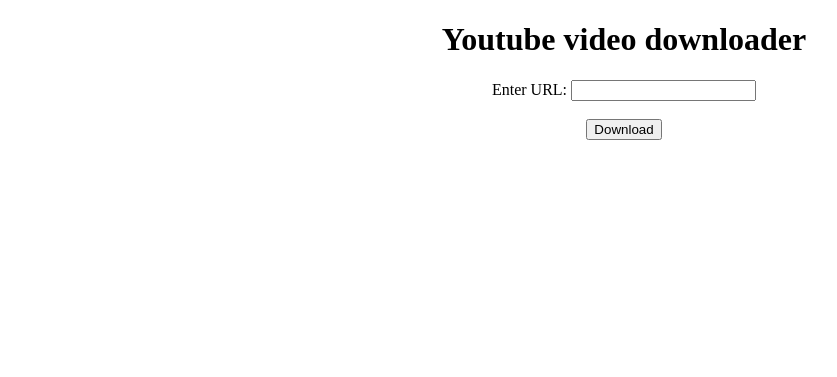
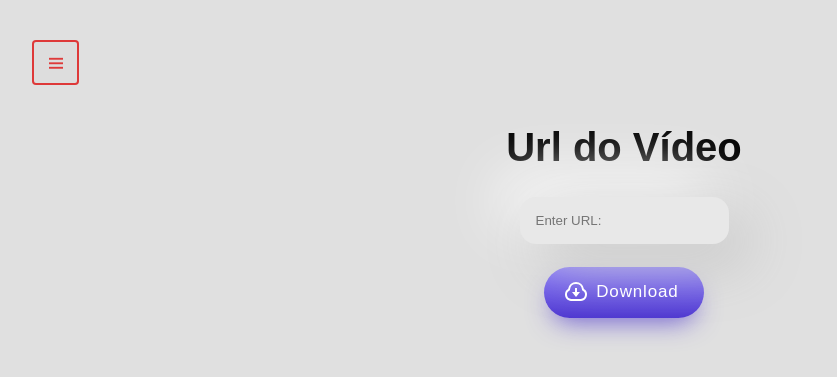
Before and after one commit to Wenderson-Oscar/Download_YT, a Django app: page /downloads/video/ in a window 1280 px wide. Shown: the top 377 px of the page, without its empty margins (16-853 px from the left). Run offline with Django 4.2, Linux system fonts and the light colour scheme; parts of the project's set-up code (start-up, migrations or seed data) failed here and were passed over.

Commit message:
add estilização

```diff
--- /dev/null
+++ b/youtube/static/css/navbar.css
@@ -0,0 +1,107 @@
+:root {
+    --primColor: #dcdcdce1;
+    --secoColor: #de1a1ad6;
+    --cornerRad: 4px;
+  }
+  body {
+    background-color: var(--primColor);
+    font-family: Arial, Helvetica, sans-serif;
+    font-size: 20px;
+  }
+  details {
+    margin: 40px;
+  }
+  summary {
+    writing-mode: vertical-lr;
+    text-align: center;
+    padding: 12px 10px;
+    width: 23px;
+    height: 17px;
+    background-color: var(--primColor);
+    border: 2px solid var(--secoColor);
+    border-radius: var(--cornerRad);
+    color: var(--secoColor);
+    cursor: pointer;
+    user-select: none;
+    outline: none;
+    transition: transform 200ms ease-in-out 0s;
+  }
+  summary::before,
+  summary::after {
+    position: static;
+    top: 0;
+    left: 0;
+  }
+  summary::before {
+    content: "";
+  }
+  summary::after {
+    content: "III";
+    letter-spacing: -1px;
+  }
+  summary:hover {
+    transform: scale(1.1);
+  }
+  summary::marker {
+    font-size: 0;
+  }
+  summary::-webkit-details-marker {
+    display: none;
+  }
+  details[open] .menu {
+    animation-name: menuAnim;
+  }
+  details[open] summary::before {
+    content: "X";
+  }
+  details[open] summary::after {
+    content: "";
+  }
+  .menu {
+    height: 0;
+    width: fit-content;
+    border-radius: var(--cornerRad);
+    background-color: var(--primColor);
+    box-shadow: 0 4px 12px 0 rgba(0, 0, 0, 0.2);
+    margin-top: 8px;
+    display: flex;
+    flex-direction: column;
+    justify-content: space-between;
+    overflow: hidden;
+    animation: closeMenu 300ms ease-in-out forwards;
+  }
+  .menu a {
+    padding: 12px 24px;
+    margin: 0 16px;
+    color: var(--secoColor);
+    border-bottom: 2px solid rgba(105, 15, 15, 0.1);
+    text-decoration: none;
+    text-align: center;
+    transition: filter 200ms linear 0s;
+  }
+  .menu a:nth-of-type(1) {
+    padding-top: 24px;
+  }
+  .menu a:nth-last-of-type(1) {
+    border-bottom: none;
+  }
+  .menu a:hover {
+    filter: brightness(200%);
+  }
+
+  @keyframes menuAnim {
+    0% {
+      height: 0;
+    }
+    100% {
+      height: 312px;
+    }
+  }
+  @keyframes fadeMe {
+    0% {
+      opacity: 0.4;
+    }
+    100% {
+      opacity: 0;
+    }
+  }
--- /dev/null
+++ b/youtube/static/css/style_downloads.css
@@ -0,0 +1,48 @@
+.center {
+    text-align: center;
+}
+
+.input {
+    border: none;
+    padding: 1rem;
+    border-radius: 1rem;
+    background: #e8e8e8;
+    box-shadow: 20px 20px 60px #c5c5c5,
+           -20px -20px 60px #ffffff;
+    transition: 0.3s;
+   }
+
+.input:focus {
+outline-color: #e8e8e8;
+background: #e8e8e8;
+box-shadow: inset 20px 20px 60px #c5c5c5,
+        inset -20px -20px 60px #ffffff;
+transition: 0.3s;
+}
+.cssbuttons-io-button {
+    display: flex;
+    align-items: center;
+    font-family: inherit;
+    font-weight: 500;
+    font-size: 17px;
+    padding: 0.8em 1.5em 0.8em 1.2em;
+    color: white;
+    background: #ad5389;
+    background: linear-gradient(0deg, rgba(77,54,208,1) 0%, rgba(132,116,254,1) 100%);
+    border: none;
+    box-shadow: 0 0.7em 1.5em -0.5em #4d36d0be;
+    letter-spacing: 0.05em;
+    border-radius: 20em;
+  }
+
+  .cssbuttons-io-button svg {
+    margin-right: 8px;
+  }
+
+  .cssbuttons-io-button:hover {
+    box-shadow: 0 0.5em 1.5em -0.5em #4d36d0be;
+  }
+
+  .cssbuttons-io-button:active {
+    box-shadow: 0 0.3em 1em -0.5em #4d36d0be;
+  }
--- /dev/null
+++ b/youtube/templates/base.html
@@ -0,0 +1,21 @@
+{% load static %}
+<!doctype html>
+<html lang="pt-br">
+<head>
+    <link rel="stylesheet" href="/youtube/static/css/navbar.css">
+</head>
+<main class="container">
+    <details>
+        <summary></summary>
+        <nav class="menu">
+          <a href="{% url 'home' %}">Home</a>
+          <a href="{% url 'music' %}">Música</a>
+          <a href="{% url 'video' %}">Vídeo</a>
+        </nav>
+      </details>
+    <div class="bg-light p-5 rounded">
+        {% block content %}
+
+        {% endblock %}
+    </div>
+</main>
--- a/youtube/templates/downloads/video.html
+++ b/youtube/templates/downloads/video.html
@@ -1,34 +1,25 @@
+{% extends 'base.html' %}
+{% block content %}
 <!DOCTYPE html>
 <html>
-
 <head>
-    <style>
-        .container {
-            text-align: center;
-        }
-
-        .form {
-            width: 100%;
-        }
-    </style>
+    <link rel="stylesheet" href="/youtube/static/css/style_downloads.css">
 </head>
-
 <body>
-
-    <div class="container">
-        <h1>Youtube video downloader</h1>
-
+    <div class="center">
+        <h1>Url do Vídeo</h1>
         <p>{{msg}}</p>
-
-        <form action="" method="post" class="form">
+        <form action="" method="post" class="form" enctype="multipart/form-data">
             {% csrf_token %}
-
-            <label for="link">Enter URL: </label>
-            <input type="text" id="link" name="link"><br><br>
-            <input type="submit" value="Download">
+            <input class="input" type="text" id="link" name="link" placeholder="Enter URL:"><br><br>
+            <center>
+                <button class="cssbuttons-io-button">
+                    <svg xmlns="http://www.w3.org/2000/svg" viewBox="0 0 24 24" width="24" height="24"><path fill="none" d="M0 0h24v24H0z"></path><path fill="currentColor" d="M1 14.5a6.496 6.496 0 0 1 3.064-5.519 8.001 8.001 0 0 1 15.872 0 6.5 6.5 0 0 1-2.936 12L7 21c-3.356-.274-6-3.078-6-6.5zm15.848 4.487a4.5 4.5 0 0 0 2.03-8.309l-.807-.503-.12-.942a6.001 6.001 0 0 0-11.903 0l-.12.942-.805.503a4.5 4.5 0 0 0 2.029 8.309l.173.013h9.35l.173-.013zM13 12h3l-4 5-4-5h3V8h2v4z"></path></svg>
+                    <span>Download</span>
+                </button>
+            </center>
         </form>
     </div>
-
 </body>
-
 </html>
+{% endblock %}
--- a/youtube/views.py
+++ b/youtube/views.py
@@ -6,7 +6,6 @@ import os
 
 def home(request):
     return render(request, 'home.html', {})
-
 
 def downloads_video(request):
     if request.method == "POST":
@@ -34,8 +33,7 @@ def downloads_music(request):
                 audio_stream = yt.streams.filter(only_audio=True).first()
                 if audio_stream:
                     downloads_path = os.path.expanduser("~/Downloads")
-                    file_path = audio_stream.download(
-                        output_path=downloads_path)
+                    file_path = audio_stream.download(output_path=downloads_path)
                     mp3_path = os.path.splitext(file_path)[0] + '.mp3'
                     with mp.AudioFileClip(file_path) as audio_clip:
                         audio_clip.write_audiofile(mp3_path)
```
Also changed, not shown: youtube/static/css/style_home.css (added, +13 -0 lines), youtube/templates/downloads/music.html (+13 -22 lines), youtube/templates/home.html (+19 -11 lines), youtube/static/icons/music.png (added), youtube/static/icons/video.png (added).
